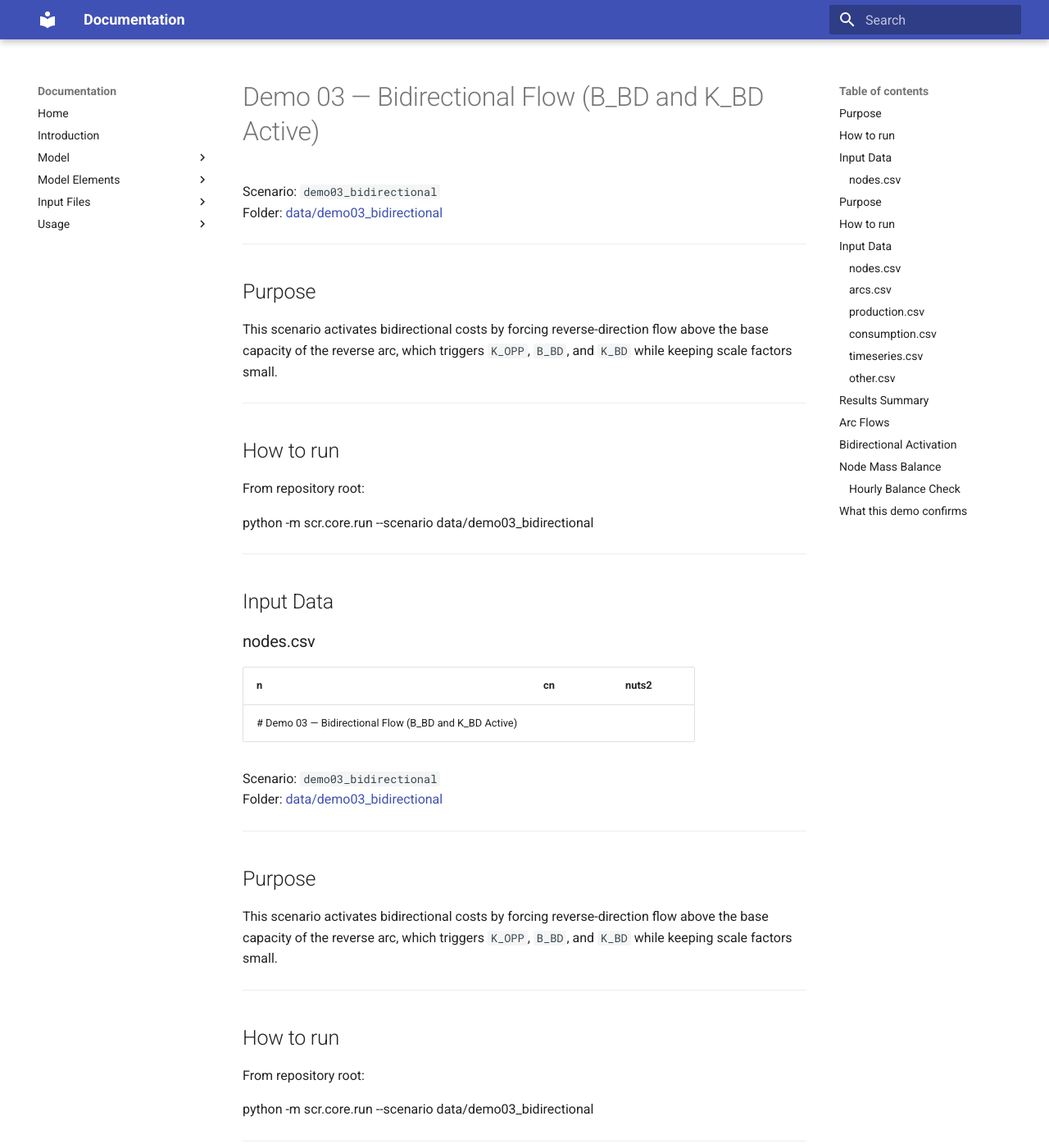
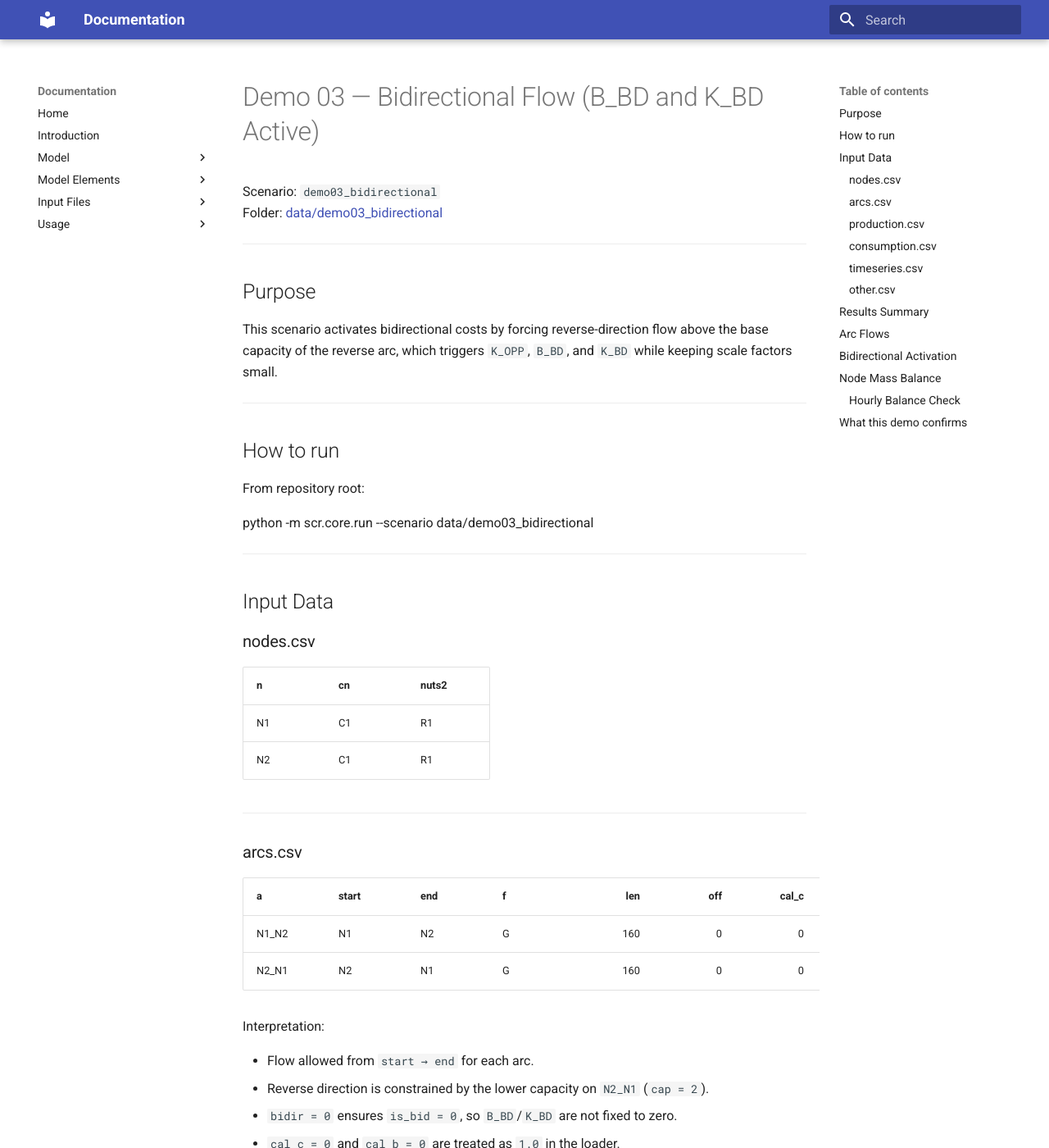
Before and after one commit to ParinazAliasghari/NordHHub, an MkDocs documentation site: the page built from docs/demos/demo03_bidirectional_report.md, in a window 1280 px wide and 1400 px high. Shown: the whole window at 82% size. Built offline with MkDocs 1.6.1 and Material for MkDocs 9.7.7, drawn with Linux system fonts in a browser that asks for light colours.

Commit message:
Update demo03_bidirectional_report.md

```diff
--- a/docs/demos/demo03_bidirectional_report.md
+++ b/docs/demos/demo03_bidirectional_report.md
@@ -19,32 +19,6 @@ python -m scr.core.run --scenario data/demo03_bidirectional
 
 ---
 
-## Input Data
-
-### nodes.csv
-
-| n | cn | nuts2 |
-|---|---|---|
-# Demo 03 — Bidirectional Flow (B_BD and K_BD Active)
-
-Scenario: `demo03_bidirectional`
-Folder: [data/demo03_bidirectional](data/demo03_bidirectional)
-
----
-
-## Purpose
-
-This scenario activates bidirectional costs by forcing reverse-direction flow above the base capacity of the reverse arc, which triggers `K_OPP`, `B_BD`, and `K_BD` while keeping scale factors small.
-
----
-
-## How to run
-
-From repository root:
-
-python -m scr.core.run --scenario data/demo03_bidirectional
-
----
 
 ## Input Data
 
```
